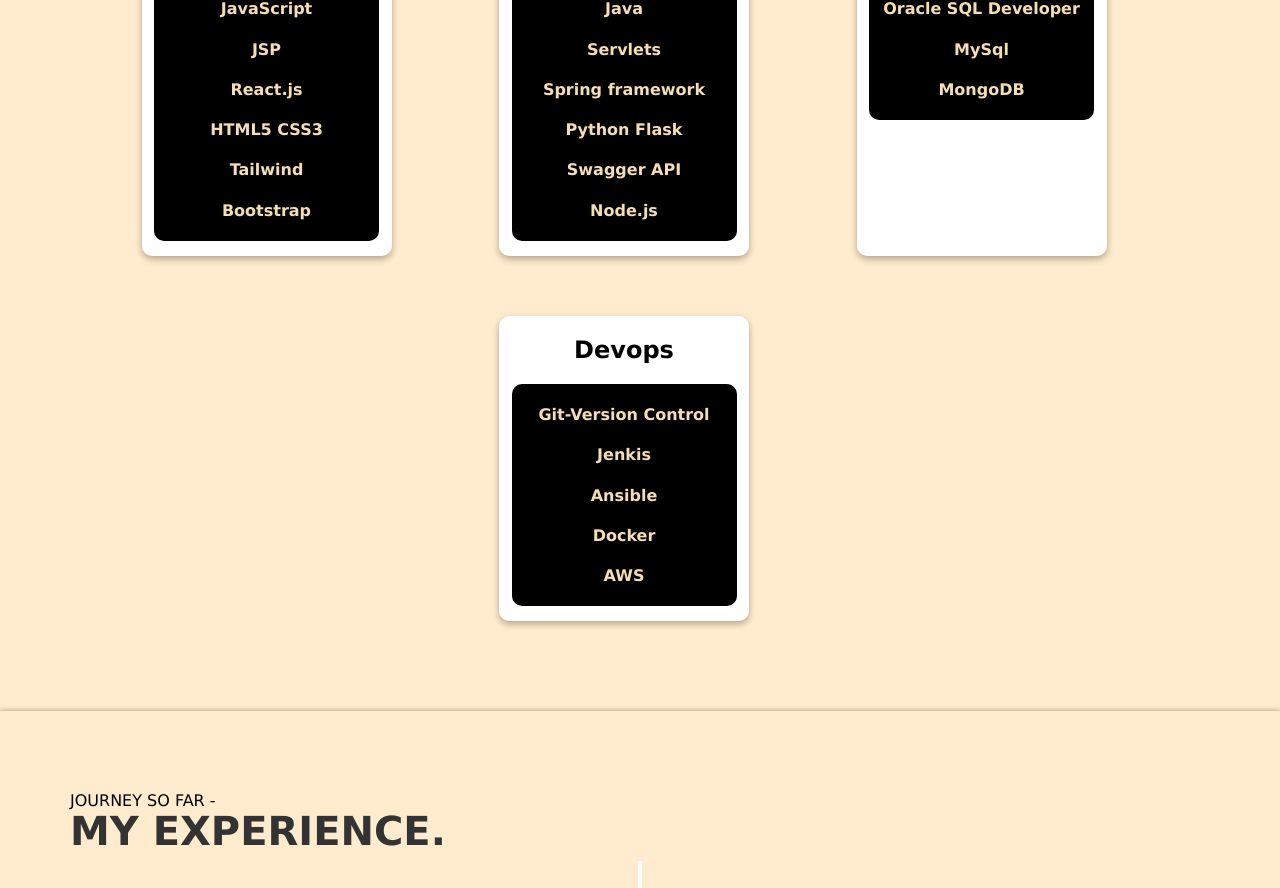
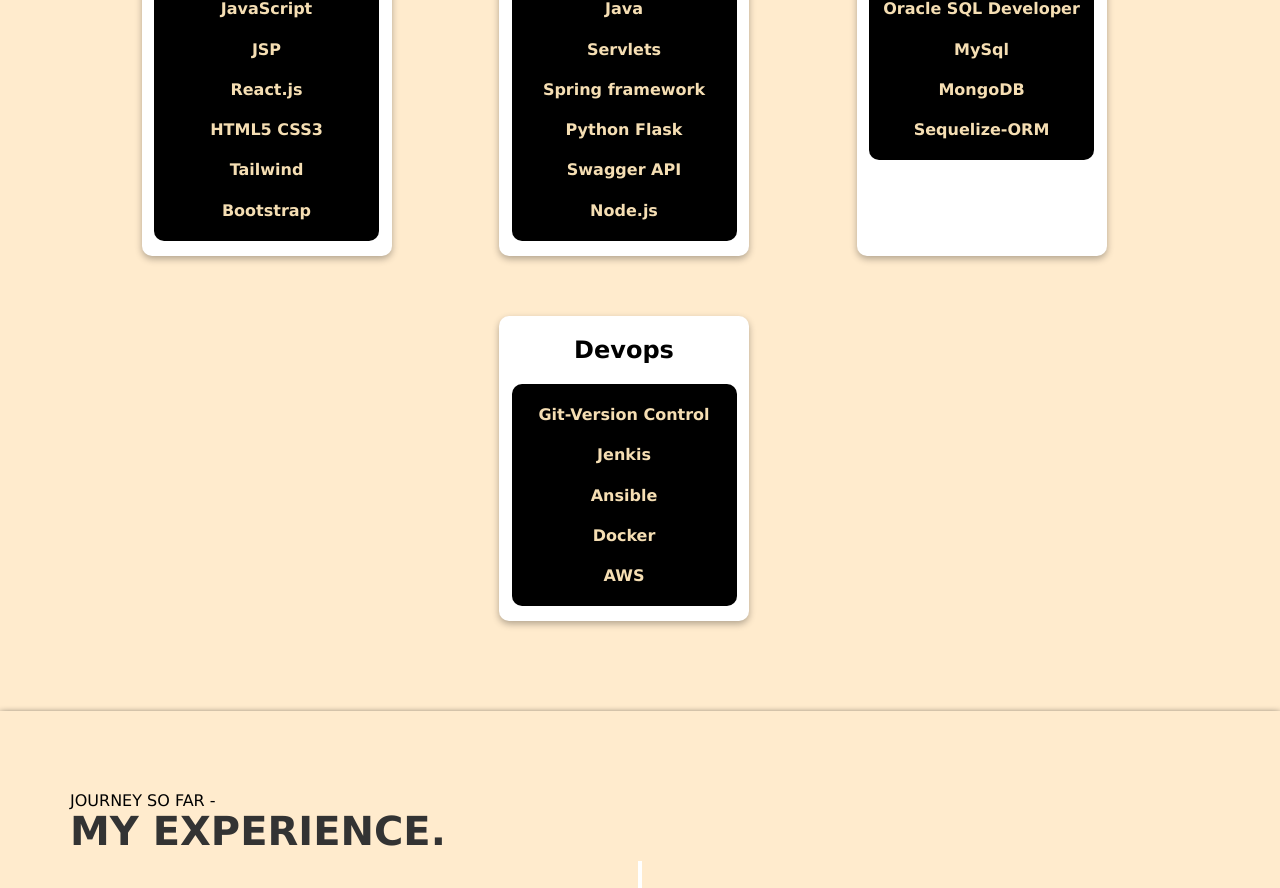
Before and after one commit to Vedant09/Portfolio, a React (Create React App) app: page / in a window 1280 px wide. Shown: the part 2500-3388 px from the top of the page. Built offline with nearby package versions, Linux system fonts and the light colour scheme.

Commit message:
updated skils

```diff
--- a/src/DataFiles/SkillsData.js
+++ b/src/DataFiles/SkillsData.js
@@ -33,6 +33,7 @@
             "Oracle SQL Developer",
             "MySql",
             "MongoDB",
+            "Sequelize-ORM"
         ]
     },
     {
```
Also changed, not shown: 7 other files (tests, documents, lock files or other folders).
